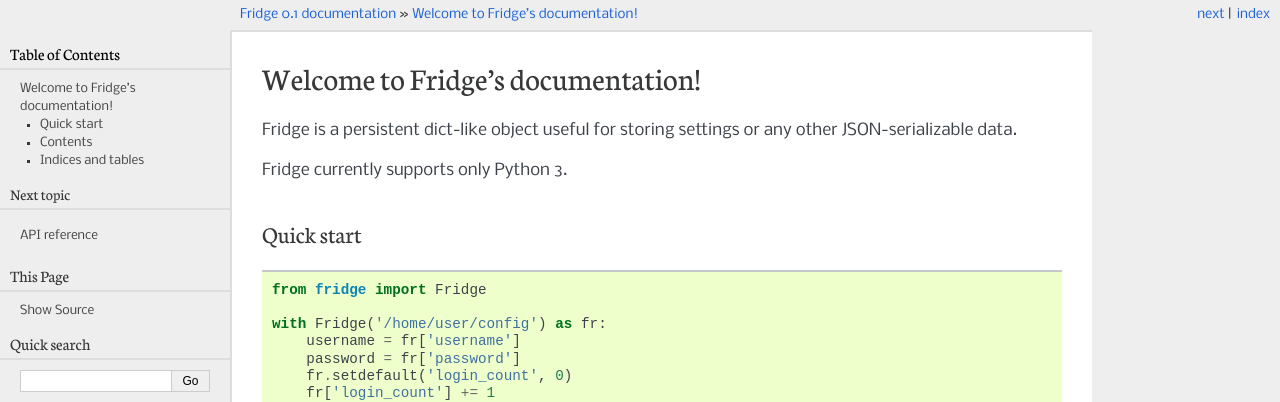
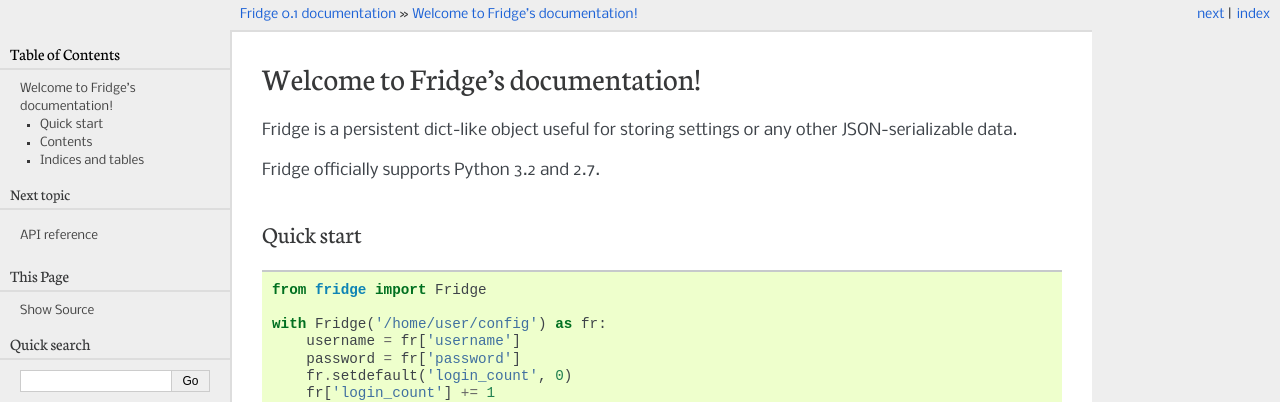
Before and after one commit to swarmer/fridge, a Sphinx documentation site: the page built from doc/index.rst, in a window 1280 px wide. Shown: the top 402 px of the page. Built offline with Sphinx 7.4.7, drawn with Linux system fonts in a browser that asks for light colours.

Commit message:
Add official 2.7 support

```diff
--- a/README.rst
+++ b/README.rst
@@ -4,9 +4,7 @@
 .. image:: https://secure.travis-ci.org/swarmer/fridge.png?branch=master
 Fridge is a persistent dict-like object that uses JSON to store its contents.
 
-Dependencies
-============
-Python 3.
+Fridge officially supports Python 3.2 and 2.7.
 
 License
 =======
--- a/doc/index.rst
+++ b/doc/index.rst
@@ -8,7 +8,7 @@
 Fridge is a persistent dict-like object useful for storing settings
 or any other JSON-serializable data.
 
-Fridge currently supports only Python 3.
+Fridge officially supports Python 3.2 and 2.7.
 
 
 Quick start
```
Also changed, not shown: .travis.yml.
